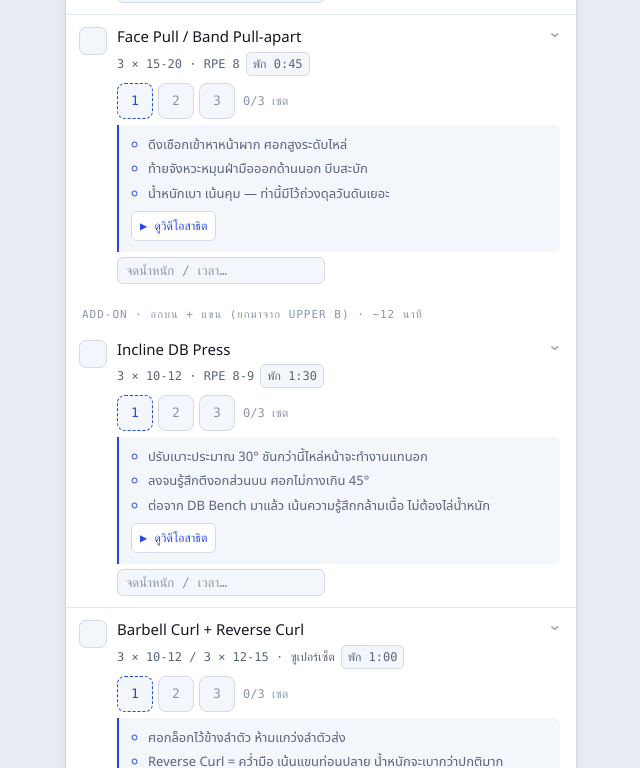
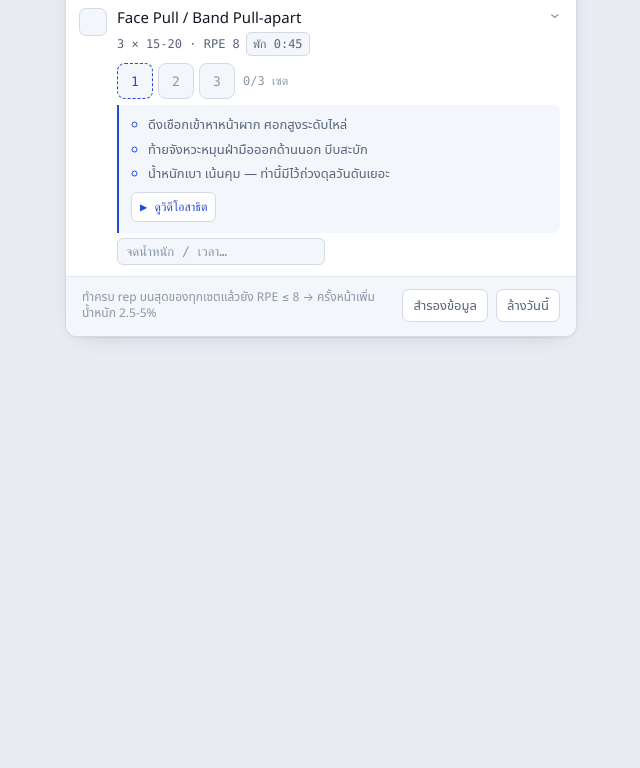
Before and after one commit to PeerasriSr/hybrid-athlete, a plain HTML site: page index.html in a window 1280 px wide. Shown: the part 2032-2800 px from the top of the page, without its empty margins (319-959 px from the left). After the commit the page ends 2473 px from the top, so only its background shows below. Drawn offline with Linux system fonts and the light colour scheme.

Commit message:
ซ้อม 6 วันเหมือนเดิม แต่ไม่วิ่งเสาร์-อาทิตย์ — หมุนสามวันท้าย
พฤ <- Tempo (เดิมศุกร์) · ศ <- Long Run (เดิมเสาร์) · ส <- Upper B (เดิมพฤหัส)
เสาร์เหลือแต่ยก อาทิตย์ยังพักเหมือนเดิม วิ่งทั้งสามแบบอยู่ จ-ศ หมด

ย้อน index.html กลับไปตัวเดิมก่อนแล้วค่อยหมุน จันทร์/อังคาร/พุธ/อาทิตย์
เลยเหมือนเดิมทุกไบต์ ติ๊กกับน้ำหนักสี่วันนั้นไม่ขยับ
5K Time Trial สัปดาห์ 8 ย้ายตาม Long Run ไปศุกร์ ไม่ตกค้างวันพัก
LEG SUPPORT แก้ข้อความ "อย่าให้ล้าถึงวันเสาร์" -> "วันศุกร์" ตามวันวิ่งยาวใหม่

Co-Authored-By: Claude Opus 5 (1M context) <noreply@anthropic.com>

```diff
--- a/index.html
+++ b/index.html
@@ -745,7 +745,7 @@
   "use strict";
 
   // อัปเดตสองบรรทัดนี้ทุกครั้งที่แก้ไฟล์ — ใช้เช็คว่ามือถือโหลดไฟล์ใหม่แล้วจริงไหม
-  var VERSION = "2.4.0";
+  var VERSION = "2.6.0";
   var BUILD = "2026-09-21";
 
   var START = new Date(2026, 7, 10);      // จันทร์ 10 ส.ค. 2026
@@ -873,20 +873,31 @@
           "จะรู้สึกแสบตึงหน้าแข้ง — นั่นคือถูกแล้ว ท่านี้กันหน้าแข้งอักเสบตอนเพิ่มระยะวิ่ง"] }
   ]);
 
-  // เดิมวันพฤหัสคือ Upper B — ตอนนี้พฤหัสเป็นวันพัก
-  // เก็บมาแค่สองท่าที่ Upper A ไม่มี: อกบน กับ แขนโดยตรง
-  // ที่เหลือของ Upper B (chin-up / seated OHP / chest-supported row / lateral raise)
-  // ซ้ำแพทเทิร์นที่ Upper A ทำหนักกว่าอยู่แล้ว ตัดทิ้งไม่เสียอะไร
-  var UPPER_ADDON = lift([
-    { n: "Incline DB Press", s: "3 × 10-12 · RPE 8-9", r: 90, q: "incline dumbbell press form 30 degrees",
+  var UPPER_B = lift([
+    { n: "Incline DB Press", s: "4 × 10-12 · RPE 8-9", r: 90, q: "incline dumbbell press form 30 degrees",
       c: ["ปรับเบาะประมาณ 30° ชันกว่านี้ไหล่หน้าจะทำงานแทนอก",
           "ลงจนรู้สึกตึงอกส่วนบน ศอกไม่กางเกิน 45°",
-          "ต่อจาก DB Bench มาแล้ว เน้นความรู้สึกกล้ามเนื้อ ไม่ต้องไล่น้ำหนัก"] },
+          "วันนี้เน้นความรู้สึกกล้ามเนื้อ ไม่ต้องไล่น้ำหนัก"] },
+    { n: "Chin-up / Lat Pulldown", s: "4 × 8-12 · RPE 8-9", r: 90, q: "chin up vs pull up form",
+      c: ["Chin-up = หงายมือ กว้างเท่าไหล่ ได้ปีก+ไบเซ็ปมากกว่า Pull-up",
+          "ดึงอกเข้าหาบาร์ ศอกลงตรง",
+          "เกร็งท้อง อย่าแกว่งขา"] },
+    { n: "Seated DB OHP / Arnold Press", s: "3 × 10-12 · RPE 9", r: 75, q: "arnold press form",
+      c: ["นั่งพิงพนักตั้งชัน หลังแนบตลอด",
+          "Arnold = เริ่มหงายมือหน้าอก แล้วหมุนออกขณะดันขึ้น",
+          "ลงช้ากว่าดันขึ้นเสมอ"] },
+    { n: "Chest-supported Row", s: "3 × 12-15 · RPE 9", r: 75, q: "chest supported dumbbell row form",
+      c: ["อกแนบเบาะตลอด ห้ามยกตัวออกช่วย",
+          "ดึงศอกไปข้างหลัง บีบสะบักค้าง 1 วิ",
+          "ท่านี้ตัดการโกงออกหมด ใช้น้ำหนักน้อยกว่าที่คิดได้เลย"] },
     { n: "Barbell Curl + Reverse Curl", s: "3 × 10-12 / 3 × 12-15 · ซูเปอร์เซ็ต", r: 60, q: "barbell curl and reverse curl form",
       c: ["ศอกล็อกไว้ข้างลำตัว ห้ามแกว่งลำตัวส่ง",
           "Reverse Curl = คว่ำมือ เน้นแขนท่อนปลาย น้ำหนักจะเบากว่าปกติมาก",
-          "ทำติดกันไม่พัก แล้วค่อยพัก 60 วิ",
-          "นี่คือท่าแขนท่าเดียวที่เหลือทั้งสัปดาห์ อย่าข้าม"] }
+          "ทำติดกันไม่พัก แล้วค่อยพัก 60 วิ"] },
+    { n: "Lateral Raise", s: "3 × 15-20 · RPE 10", r: 45, q: "dumbbell lateral raise form",
+      c: ["นำด้วยศอก ยกแค่ระดับไหล่",
+          "เซตสุดท้ายทำจนเกือบหมดแรงได้ ท่านี้ปลอดภัย",
+          "ลงช้า อย่าเหวี่ยง"] }
   ]);
 
   var LEG_SUPPORT = [
@@ -914,9 +925,9 @@
     var r = RUN[week - 1], ivl = r[0], tempo = r[1], longKm = r[2], ivlRest = r[3];
 
     if (dayIdx === 0) return {
-      kind: "lift", title: "Upper A — Strength", sub: "ดัน/ดึงหนัก + อกบน/แขน · ประมาณ 85 นาที",
+      kind: "lift", title: "Upper A — Strength", sub: "ดัน/ดึงหนัก · ประมาณ 70 นาที",
       note: PROGRESS_NOTE,
-      groups: [["", UPPER_A], ["ADD-ON · อกบน + แขน (ยกมาจาก Upper B) · ~12 นาที", UPPER_ADDON]]
+      groups: [["", UPPER_A]]
     };
 
     if (dayIdx === 1) return {
@@ -943,33 +954,12 @@
     };
 
     if (dayIdx === 2) return {
-      kind: "lift", title: "Lower A — Strength", sub: "สควอท/สะโพก + core · ประมาณ 80 นาที",
+      kind: "lift", title: "Lower A — Strength", sub: "สควอท/สะโพก · ประมาณ 70 นาที",
       note: PROGRESS_NOTE,
-      groups: [["", LOWER_A], CORE.B]
+      groups: [["", LOWER_A]]
     };
 
     if (dayIdx === 3) return {
-      kind: "rest", title: "Rest + Mobility", sub: "พักกลางสัปดาห์ — คั่นวันขาหนักกับวันเทมโป",
-      note: "วันพักไม่ใช่วันเสียเปล่า — ขาต้องสดพอจะคุม pace วันพรุ่งนี้ได้",
-      groups: [["", [
-        { n: "เดินเบา", s: "20-30 นาที",
-          c: ["เลือดไหลเวียนช่วยฟื้นตัวเร็วกว่านอนเฉยๆ",
-              "ไม่ต้องเร็ว ไม่ต้องจับเวลา และห้ามแปลงเป็นจ็อกเอง"] },
-        { n: "โฟมโรลหน้าขา + หลังต้นขา", s: "2 นาที ต่อข้าง", q: "foam roll quads hamstrings after leg day",
-          c: ["เมื่อวานสควอท/RDL หนัก วันนี้คลายก่อนจะไปเทมโปพรุ่งนี้",
-              "เจอจุดตึงให้ค้างไว้ 20-30 วิ อย่าไถผ่านเร็วๆ"] },
-        { n: "ยืดสะโพกหน้า (hip flexor)", s: "2 × 45 วิ ต่อข้าง", q: "couch stretch hip flexor runners",
-          c: ["ท่าคุกเข่าข้างเดียว เก็บก้นเข้า แล้วดันสะโพกไปหน้า",
-              "สะโพกหน้าตึง = ก้นไม่ทำงานตอนวิ่งเทมโป หลังล่างรับแทน"] },
-        { n: "ยืดน่อง + เอ็นร้อยหวาย", s: "2 × 45 วิ ต่อข้าง", q: "calf and achilles stretch for runners",
-          c: ["ยืดสองแบบ: เข่าเหยียด (น่องมัดบน) และเข่างอ (น่องมัดล่าง/เอ็นร้อยหวาย)",
-              "เมื่อวาน calf raise หนัก ปล่อยน่องตึงค้าง = เสี่ยงเอ็นร้อยหวายอักเสบ"] },
-        { n: "ข้อเท้า (ankle dorsiflexion)", s: "2 × 15 ครั้ง ต่อข้าง", q: "ankle dorsiflexion mobility knee to wall",
-          c: ["คุกเข่าหน้าผนัง ดันเข่าไปแตะผนังโดยส้นเท้าไม่ยก"] }
-      ]]]
-    };
-
-    if (dayIdx === 4) return {
       kind: "run", title: "Tempo " + tempo + " นาที + Leg Support", sub: "Threshold · ประมาณ 60 นาที",
       note: "Tempo = เหนื่อยแต่คุมได้ พูดได้ทีละ 3-4 คำ ≈ เร็วกว่า easy 40-55 วิ/กม.",
       groups: [
@@ -983,11 +973,11 @@
                 "นาทีสุดท้ายควรยังคุมจังหวะได้ ไม่ใช่ทรุด"] },
           { n: "Cool-down", s: "8 นาที", d: "จ็อกเบา" }
         ]],
-        ["LEG SUPPORT · 20 นาที (เบา อย่าให้ล้าถึงวันเสาร์)", LEG_SUPPORT]
+        ["LEG SUPPORT · 20 นาที (เบา อย่าให้ล้าถึงวันศุกร์)", LEG_SUPPORT]
       ]
     };
 
-    if (dayIdx === 5) {
+    if (dayIdx === 4) {
       if (longKm === null) return {
         kind: "run", title: "5K Time Trial", sub: "วันวัดผล — จบบล็อก 8 สัปดาห์",
         note: "จดเวลาไว้เทียบกับตอนก่อนเริ่มโปรแกรม แล้วใช้ตั้ง pace ของบล็อกหน้า",
@@ -1015,6 +1005,12 @@
       };
     }
 
+    if (dayIdx === 5) return {
+      kind: "lift", title: "Upper B — Hypertrophy", sub: "สร้างกล้าม + แขน · ประมาณ 65 นาที",
+      note: "วันนี้เน้นจำนวนครั้งและความรู้สึกกล้ามเนื้อ ไม่ต้องไล่ล่าน้ำหนัก",
+      groups: [["", UPPER_B], CORE.B]
+    };
+
     return {
       kind: "rest", title: "Rest + Mobility", sub: "วันพักจริง — นี่คือวันที่ร่างกายสร้างของ",
       note: "โปรตีน 130-150 ก./วัน · คาร์บ 300-400 ก. ในวันวิ่งหนัก · นอน 7-8 ชม.",
@@ -1071,8 +1067,8 @@
   })();
 
   function kindOf(dayIdx) {
-    if (dayIdx === 1 || dayIdx === 4 || dayIdx === 5) return "run";
-    if (dayIdx === 3 || dayIdx === 6) return "rest";
+    if (dayIdx === 1 || dayIdx === 3 || dayIdx === 4) return "run";
+    if (dayIdx === 6) return "rest";
     return "lift";
   }
 
```
